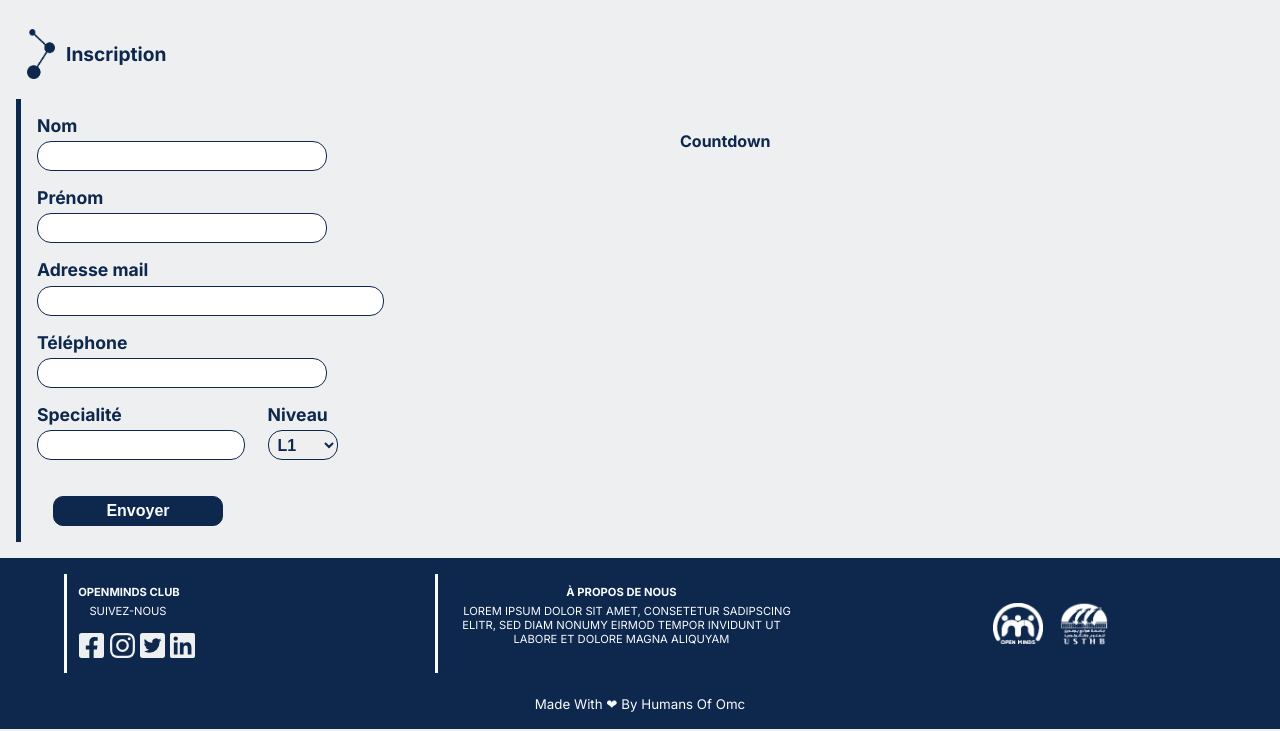
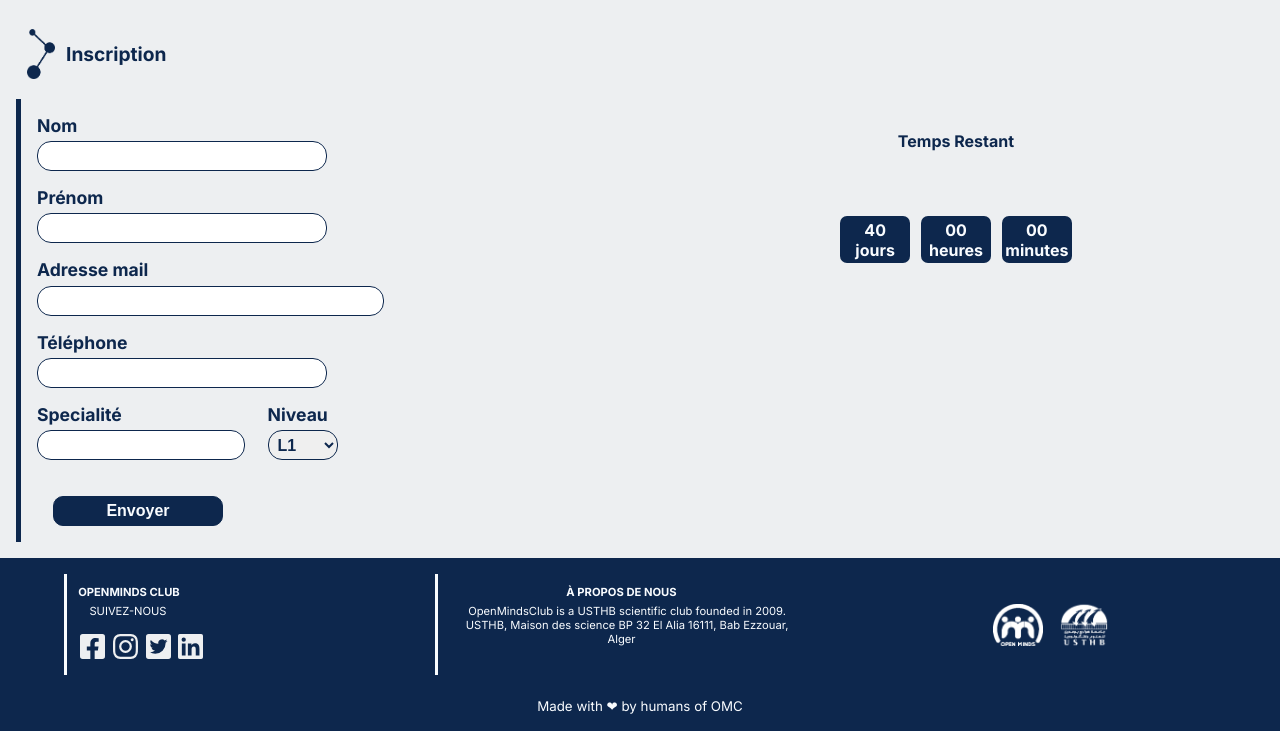
Before and after one commit to openmindsclub/ccna-website, a plain HTML site: page index.html in a window 1280 px wide. Shown: the part 2214-2945 px from the top of the page. Drawn offline with Linux system fonts and the light colour scheme.

Commit message:
countdown ui

```diff
--- a/index.html
+++ b/index.html
@@ -140,7 +140,14 @@
       <br />
       <div class="row">
         <div id="countdown">
-          <h3>Countdown</h3>
+          <h3>Temps Restant</h3>
+          <br />
+          <br />
+          <div>
+            <span>40 jours</span>
+            <span>00 heures</span>
+            <span>00 minutes</span>
+          </div>
         </div>
         <form action="/" method="post">
           <label for="nom">Nom</label>
@@ -203,9 +210,10 @@
 
           <div class="about">
             <h4>À PROPOS DE NOUS</h4>
+            <p>OpenMindsClub is a USTHB scientific club founded in 2009.</p>
             <p>
-              LOREM IPSUM DOLOR SIT AMET, CONSETETUR SADIPSCING ELITR, SED DIAM
-              NONUMY EIRMOD TEMPOR INVIDUNT UT LABORE ET DOLORE MAGNA ALIQUYAM
+              USTHB,‌ Maison des science BP‌ ‌32‌ ‌El‌ ‌Alia‌ ‌16111,‌ ‌Bab‌
+              ‌Ezzouar,‌ Alger
             </p>
           </div>
         </div>
@@ -216,7 +224,7 @@
         </div>
       </div>
       <br />
-      <small>Made With ❤ By Humans Of Omc</small>
+      <small>Made with ❤ by humans of OMC</small>
     </footer>
   </body>
 </html>
--- a/styles.css
+++ b/styles.css
@@ -261,7 +261,7 @@ footer .logos img {
 footer .icons img {
   width: 25px;
   height: auto;
-  margin: 0.1em;
+  margin: 0.2em;
 }
 footer h4 {
   margin-bottom: 0.4em;
@@ -383,6 +383,28 @@ nav {
   transform: none;
 }
 
+#countdown {
+  width: 100%;
+  display: flex;
+  flex-direction: column;
+  align-items: center;
+}
+#countdown > div {
+  width: 100%;
+  margin-top: 1.4em;
+}
+#countdown > div span {
+  display: inline-block;
+  width: 70px;
+  padding: 0.2em;
+  margin: 0.2em;
+  color: var(--white);
+  font-size: 1rem;
+  font-weight: bold;
+  background-color: var(--blue);
+  border-radius: 7px;
+}
+
 @media (min-width: 600px) {
   .row {
     grid-template-columns: repeat(2, 1fr);
```
